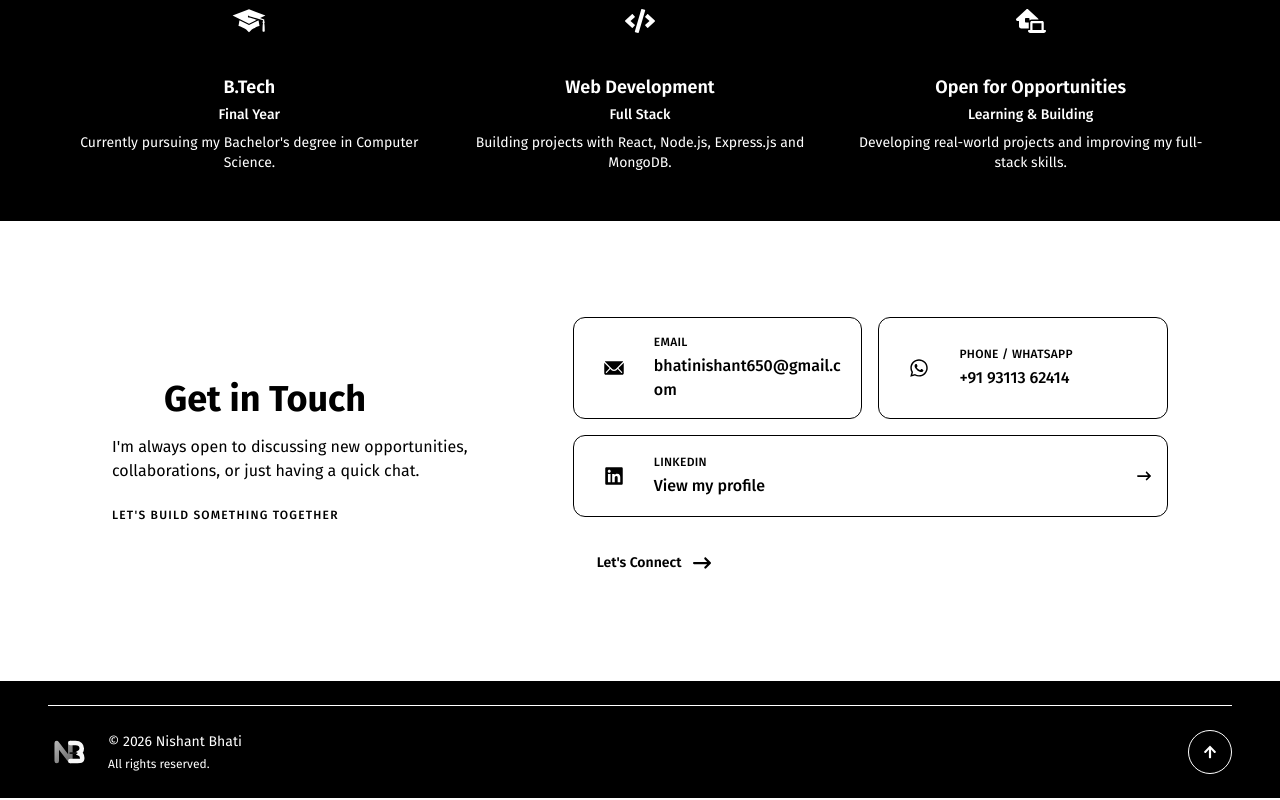
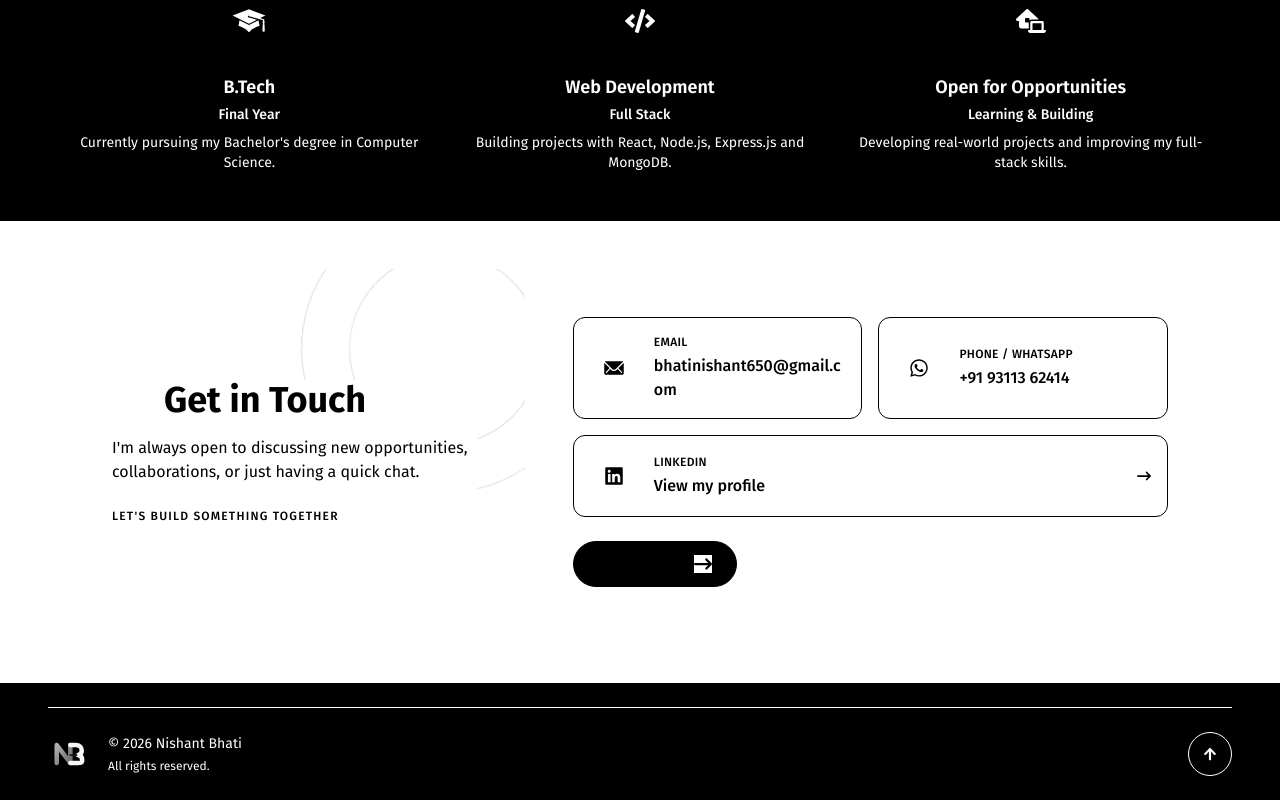
Before and after one commit to bhatinishant38/Portfolio, a React (Vite) app: page / in a window 1280 px wide. Shown: the part 3096-3896 px from the top of the page. Built offline with nearby package versions, Linux system fonts and the light colour scheme.

Commit message:
feat: enhance Contact component with animations and improved styling

```diff
--- a/src/Components/Contact.jsx
+++ b/src/Components/Contact.jsx
@@ -12,9 +12,8 @@ const Contact = () => {
       <div className="mx-auto flex w-full max-w-6xl flex-col overflow-hidden rounded-3xl bg-white shadow-xl md:flex-row">
         {/* Left - Introduction */}
         <div className="relative flex w-full flex-col justify-center overflow-hidden bg-gray-800 p-8 sm:p-10 md:w-2/5 lg:p-12">
-          {/* Decorative blur */}
-          <div className="absolute -right-16 -top-16 h-40 w-40 rounded-full bg-blue-500/20 blur-3xl" />
-          <div className="absolute -bottom-16 -left-16 h-40 w-40 rounded-full bg-sky-400/10 blur-3xl" />
+          <span aria-hidden="true" className="contact-orbit contact-orbit--outer" />
+          <span aria-hidden="true" className="contact-orbit contact-orbit--inner" />
 
           <div className="relative z-10">
             <div className="mb-4 flex items-center gap-3">
@@ -22,7 +21,7 @@ const Contact = () => {
                 <hr className="h-1 rounded-full border-0 bg-linear-to-r from-sky-200 via-blue-400 to-blue-500" />
               </div>
 
-              <h2 className="text-2xl font-bold text-white sm:text-3xl lg:text-4xl">
+              <h2 className="contact-heading text-2xl font-bold text-white sm:text-3xl lg:text-4xl">
                 Get in Touch
               </h2>
             </div>
@@ -44,16 +43,16 @@ const Contact = () => {
             {/* Email */}
             <a
               href="mailto:bhatinishant650@gmail.com"
-              className="group flex min-w-0 items-center gap-3 rounded-xl border border-gray-200 bg-gray-50 p-3 transition duration-300 hover:-translate-y-0.5 focus-visible:outline-2 focus-visible:outline-offset-2 focus-visible:outline-black sm:gap-4 sm:p-4"
+              className="contact-link group flex min-w-0 items-center gap-3 rounded-xl border border-gray-200 bg-gray-50 p-3 transition duration-300 hover:-translate-y-0.5 focus-visible:outline-2 focus-visible:outline-offset-2 focus-visible:outline-black sm:gap-4 sm:p-4"
             >
-              <span className="flex h-11 w-11 shrink-0 items-center justify-center rounded-full bg-gray-200 sm:h-12 sm:w-12">
+              <span className="contact-link__icon flex h-11 w-11 shrink-0 items-center justify-center rounded-full bg-gray-200 sm:h-12 sm:w-12">
                 <IoIosMail className="text-xl text-gray-800 sm:text-2xl" />
               </span>
               <span className="min-w-0 flex-1">
-                <span className="block text-xs font-medium uppercase tracking-wide text-gray-500">
+                <span className="contact-link__label block text-xs font-medium uppercase tracking-wide text-gray-500">
                   Email
                 </span>
-                <span className="mt-1 block break-all text-sm font-medium text-gray-900 sm:text-base">
+                <span className="contact-link__value mt-1 block break-all text-sm font-medium text-gray-900 sm:text-base">
                   bhatinishant650@gmail.com
                 </span>
               </span>
@@ -62,16 +61,16 @@ const Contact = () => {
             {/* Phone */}
             <a
               href="tel:9311362414"
-              className="group flex min-w-0 items-center gap-3 rounded-xl border border-gray-200 bg-gray-50 p-3 transition duration-300 hover:-translate-y-0.5 focus-visible:outline-2 focus-visible:outline-offset-2 focus-visible:outline-black sm:gap-4 sm:p-4"
+              className="contact-link group flex min-w-0 items-center gap-3 rounded-xl border border-gray-200 bg-gray-50 p-3 transition duration-300 hover:-translate-y-0.5 focus-visible:outline-2 focus-visible:outline-offset-2 focus-visible:outline-black sm:gap-4 sm:p-4"
             >
-              <span className="flex h-11 w-11 shrink-0 items-center justify-center rounded-full bg-gray-200 sm:h-12 sm:w-12">
+              <span className="contact-link__icon flex h-11 w-11 shrink-0 items-center justify-center rounded-full bg-gray-200 sm:h-12 sm:w-12">
                 <FaWhatsapp className="text-lg text-gray-800 sm:text-xl" />
               </span>
               <span className="min-w-0 flex-1">
-                <span className="block text-xs font-medium uppercase tracking-wide text-gray-500">
+                <span className="contact-link__label block text-xs font-medium uppercase tracking-wide text-gray-500">
                   Phone / WhatsApp
                 </span>
-                <span className="mt-1 block text-sm font-medium text-gray-900 sm:text-base">
+                <span className="contact-link__value mt-1 block text-sm font-medium text-gray-900 sm:text-base">
                   +91 93113 62414
                 </span>
               </span>
@@ -82,22 +81,22 @@ const Contact = () => {
               href="https://www.linkedin.com/in/nishant-bhati-162b39369/"
               target="_blank"
               rel="noopener noreferrer"
-              className="group flex min-w-0 items-center gap-3 rounded-xl border border-gray-200 bg-gray-50 p-3 transition duration-300 hover:-translate-y-0.5 focus-visible:outline-2 focus-visible:outline-offset-2 focus-visible:outline-black sm:col-span-2 sm:gap-4 sm:p-4"
+              className="contact-link group flex min-w-0 items-center gap-3 rounded-xl border border-gray-200 bg-gray-50 p-3 transition duration-300 hover:-translate-y-0.5 focus-visible:outline-2 focus-visible:outline-offset-2 focus-visible:outline-black sm:col-span-2 sm:gap-4 sm:p-4"
             >
-              <span className="flex h-11 w-11 shrink-0 items-center justify-center rounded-full bg-gray-200 sm:h-12 sm:w-12">
+              <span className="contact-link__icon flex h-11 w-11 shrink-0 items-center justify-center rounded-full bg-gray-200 sm:h-12 sm:w-12">
                 <FaLinkedin className="text-lg text-gray-800 sm:text-xl" />
               </span>
               <span className="min-w-0 flex-1">
-                <span className="block text-xs font-medium uppercase tracking-wide text-gray-500">
+                <span className="contact-link__label block text-xs font-medium uppercase tracking-wide text-gray-500">
                   LinkedIn
                 </span>
-                <span className="mt-1 block text-sm font-medium text-gray-900 sm:text-base">
+                <span className="contact-link__value mt-1 block text-sm font-medium text-gray-900 sm:text-base">
                   View my profile
                 </span>
               </span>
               <FaArrowRightLong
                 aria-hidden="true"
-                className="shrink-0 text-sm text-gray-600 transition-transform group-hover:translate-x-1"
+                className="contact-link__arrow shrink-0 text-sm text-gray-600 transition-transform group-hover:translate-x-1"
               />
             </a>
           </div>
@@ -105,10 +104,10 @@ const Contact = () => {
           {/* Button */}
           <a
             href="https://www.linkedin.com/in/nishant-bhati-162b39369/" target="_blank"
-            className="mt-6 flex w-full items-center justify-center gap-3 rounded-full bg-linear-to-r from-blue-600 to-sky-400 px-6 py-3 text-sm font-semibold text-white shadow-md shadow-blue-500/20 transition-all duration-300 hover:-translate-y-1 hover:shadow-lg hover:shadow-blue-500/30 sm:w-fit"
+            className="contact-cta group mt-6 flex w-full items-center justify-center gap-3 rounded-full bg-linear-to-r from-blue-600 to-sky-400 px-6 py-3 text-sm font-semibold text-white shadow-md shadow-blue-500/20 transition-all duration-300 hover:-translate-y-1 hover:shadow-lg hover:shadow-blue-500/30 sm:w-fit"
           >
             Let's Connect
-            <FaArrowRightLong className="text-lg transition-transform duration-300 group-hover:translate-x-1" />
+            <FaArrowRightLong className="contact-cta__arrow text-lg transition-transform duration-300 group-hover:translate-x-1" />
           </a>
         </div>
       </div>
--- a/src/index.css
+++ b/src/index.css
@@ -47,3 +47,116 @@ html {
 .theme-light .project-image-overlay {
   background-color: transparent !important;
 }
+
+@keyframes contact-orbit {
+  to {
+    transform: rotate(360deg);
+  }
+}
+
+@keyframes contact-heading-enter {
+  from {
+    opacity: 0;
+    transform: translateY(10px);
+  }
+
+  to {
+    opacity: 1;
+    transform: translateY(0);
+  }
+}
+
+@keyframes contact-link-enter {
+  from {
+    opacity: 0;
+    transform: translateY(14px);
+  }
+
+  to {
+    opacity: 1;
+    transform: translateY(0);
+  }
+}
+
+.contact-orbit {
+  position: absolute;
+  z-index: 0;
+  border: 1px solid #000 !important;
+  border-radius: 9999px;
+  pointer-events: none;
+  opacity: 0.14;
+  animation: contact-orbit 24s linear infinite;
+}
+
+.contact-orbit--outer {
+  top: -4rem;
+  right: -4rem;
+  width: 18rem;
+  height: 18rem;
+}
+
+.contact-orbit--inner {
+  top: -1rem;
+  right: -1rem;
+  width: 12rem;
+  height: 12rem;
+  animation-direction: reverse;
+  animation-duration: 18s;
+}
+
+.contact-heading {
+  animation: contact-heading-enter 700ms both;
+}
+
+.contact-link {
+  animation: contact-link-enter 600ms both;
+}
+
+.contact-link:nth-child(1) {
+  animation-delay: 120ms;
+}
+
+.contact-link:nth-child(2) {
+  animation-delay: 240ms;
+}
+
+.contact-link:nth-child(3) {
+  animation-delay: 360ms;
+}
+
+.theme-light .contact-link:hover {
+  background-color: #f3f4f6 !important;
+  border-color: #6b7280 !important;
+}
+
+.theme-light .contact-link:hover .contact-link__icon {
+  background-color: #fff !important;
+}
+
+.theme-light .contact-cta {
+  background-color: #000 !important;
+  background-image: none !important;
+  border: 1px solid #000 !important;
+  color: #fff !important;
+}
+
+.theme-light .contact-cta .contact-cta__arrow {
+  color: #fff !important;
+}
+
+.theme-light .contact-cta:hover {
+  background-color: #fff !important;
+  color: #000 !important;
+}
+
+.theme-light .contact-cta:hover .contact-cta__arrow {
+  color: #000 !important;
+}
+
+@media (prefers-reduced-motion: reduce) {
+  .contact-orbit,
+  .contact-heading,
+  .contact-link {
+    animation: none;
+  }
+}
```
